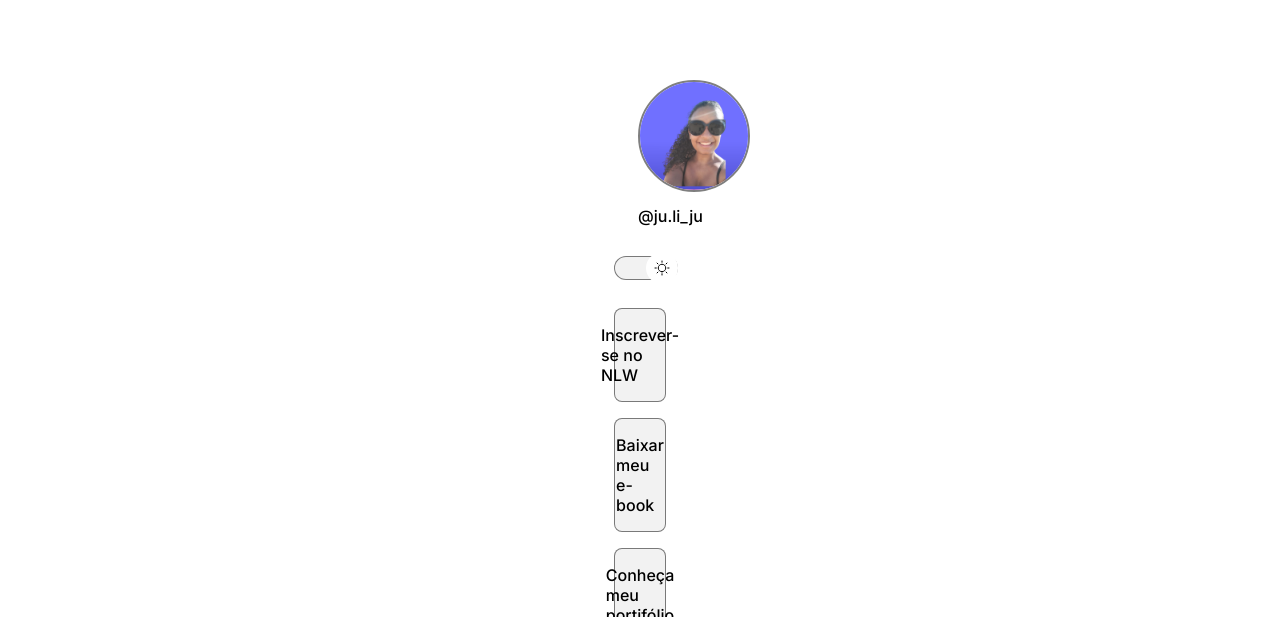
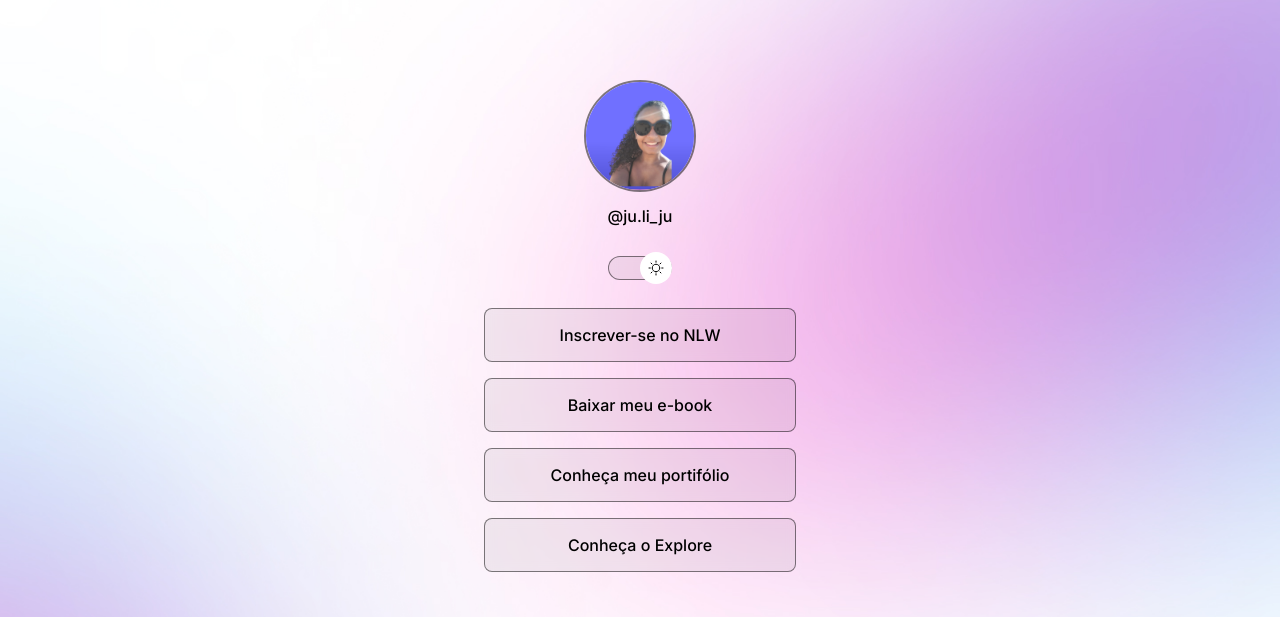
Before and after one commit to Juliju2/Projeto, a plain HTML site: page index.html in a window 1280 px wide. Shown: the top 617 px of the page. Drawn offline with nearby package versions, Linux system fonts and the light colour scheme.

Commit message:
Enquadramento de background

```diff
--- a/style.css
+++ b/style.css
@@ -14,7 +14,7 @@
 /*background: color image repeat position/size*/
 :root {
   --text-color: white;
-  --bg-url: url(./assets/assets/bg-desktop.jpg);
+  --bg-url: url(./assets/assets/bg-mobile.jpg);
   --stroke-color: rgba(255, 255, 255, 0.5);
   --surface-color: rgba(255, 255, 255, 0.1);
   --surface-color-hover: rgba(0, 0, 0, 0.05);
@@ -23,7 +23,7 @@
 }
 .light {
   --text-color: black;
-  --bg-url: url(./assets/assets/bg-desktop-light.jpg);
+  --bg-url: url(./assets/assets/bg-mobile-light.jpg);
   --stroke-color: rgba(0, 0, 0, 0.5);
   --surface-color: rgba(0, 0, 0, 0.05);
   --surface-color-hover: rgba(0, 0, 0, 0.02);
@@ -38,8 +38,7 @@ body * {
   color: var(--text-color);
 }
 #container {
-  width: 100px;
-  max-width: 588px;
+  width: 360px;
   margin: 56px auto 0px;
   padding: 0 24px;
 }
@@ -81,15 +80,11 @@ body * {
   left: 0;
   z-index: 1;
   transform: translateY(-50%);
-  animation: slide-back 0.4s;
 }
 
 .light #switch button {
-  animation: slide-in 0.4s forwards;
-}
-
-#switch button:hover{
-  outline: 8px solid var(--high-light-color);
+  left: initial;
+  right: 0;
 }
 
 #switch span {
@@ -161,11 +156,11 @@ footer {
 
 @media (min-width: 700px) {
   :root {
-    --bg-url: url(./assets/bg-desktop.jpg);
+    --bg-url: url(./assets/assets/bg-desktop.jpg);
   }
 
   .light {
-    --bg-url: url(./assets/bg-desktop-light.jpg);
+    --bg-url: url(./assets/assets/bg-desktop-light.jpg);
   }
 }
 @keyframes slide-in {
```
